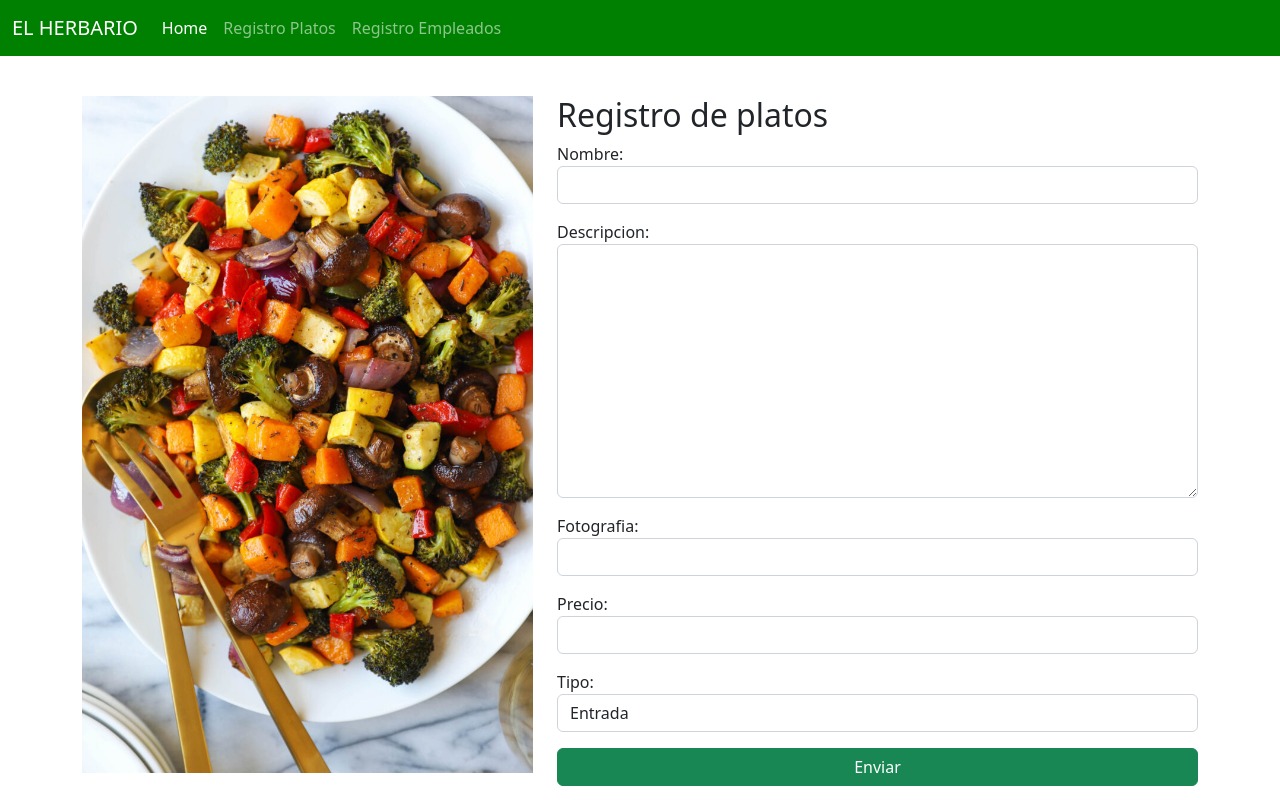
After one commit to AngieVarela/RestauranteSanji, a Django app: page /platos/ in a window 1280 px wide. The commit adds this page. Run offline with Django 4.2, Linux system fonts and the light colour scheme.

Commit message:
guardando avance NTS

```diff
--- a/config/config/urls.py
+++ b/config/config/urls.py
@@ -16,10 +16,12 @@ Including another URLconf
 from django.contrib import admin
 from django.urls import path
 
-from web.views import Home
+from web.views import Home, Platos, Empleados
 
 urlpatterns = [
     path('admin/', admin.site.urls),
 
-    path('', Home),
+    path('', Home, name='home'),
+    path('platos/', Platos, name='platos'),
+    path('empleados/', Empleados, name='empleados'),
 ]
--- /dev/null
+++ b/config/web/formularios/formularioplatos.py
@@ -0,0 +1,34 @@
+from django import forms
+
+class FormularioPlatos (forms.Form):
+
+    PLATOS=(
+        (1,'Entrada'),
+        (2,'Plato Fuerte'),
+        (3,'Postre'),
+    )
+
+    nombre=forms.CharField(
+        required=True,
+        max_length=5,
+        widget=forms.TextInput(attrs={'class': 'form-control mb-3'})
+    )
+    descripcion=forms.CharField(
+        required=False,
+        max_length=20,
+        widget=forms.Textarea(attrs={'class': 'form-control mb-3'})
+    )
+    fotografia=forms.CharField(
+        required=True,
+        widget=forms.TextInput(attrs={'class': 'form-control mb-3'})
+    )
+    precio=forms.CharField(
+        required=True,
+        max_length=20,
+        widget=forms.NumberInput(attrs={'class': 'form-control mb-3'})
+    )
+    tipo=forms.ChoiceField(
+        required=True,
+        widget=forms.Select(attrs={'class': 'form-control mb-3'}),
+        choices=PLATOS
+    )
--- a/config/web/templates/home.html
+++ b/config/web/templates/home.html
@@ -48,7 +48,7 @@
                             <div class="col-12 col-md-6 text-center">
                                 <img src="../static/img/vegetal_1.jpg" alt="vegetal_1" class="img-fluid w-100">
                                 <h2 class="fw-bold wow animate__animated animate__fadeInUp animate__slow">CATERING</h2>
-                                <p class="wow animate__animated animate__fadeInUp animate__slow"></pclass>>Lorem ipsum dolor sit amet, consectetur adipisicing elit. Laborum, sunt rem. Sapiente consequatur, doloribus dolore numquam cumque vel deleniti ullam, cupiditate eligendi reiciendis a eum ea? Odit placeat deserunt tenetur.</p>
+                                <p class="wow animate__animated animate__fadeInUp animate__slow"></pclass>Lorem ipsum dolor sit amet, consectetur adipisicing elit. Laborum, sunt rem. Sapiente consequatur, doloribus dolore numquam cumque vel deleniti ullam, cupiditate eligendi reiciendis a eum ea? Odit placeat deserunt tenetur.</p>
                             </div>
                             <div class="col-12 col-md-6 text-center">
                                 <img src="../static/img/vegetal_2.jpg" alt="vegetal_2" class="img-fluid w-100">
@@ -66,7 +66,7 @@
                 <div class="row justify-content-center p-5">
 
                     <div class="col-12 text-center text-white">
-                        <h2>Nuestros platos</h2>
+                        <h2 >Nuestros platos</h2>
                     </div>
                     <div class="col-12 col-md-3">
                         <img src="../static/img/plato1.jpg" alt="plato1" class="img-fluid w-100 wow animate__animated animate__fadeInLeft animate__slow zoom">
--- /dev/null
+++ b/config/web/templates/menuplatos.html
@@ -0,0 +1,38 @@
+<!DOCTYPE html>
+<html lang="en">
+<head>
+    <meta charset="UTF-8">
+    <meta http-equiv="X-UA-Compatible" content="IE=edge">
+    <meta name="viewport" content="width=device-width, initial-scale=1.0">
+    <title>Platos del menu</title>
+    <link href="https://cdn.jsdelivr.net/npm/bootstrap@5.2.2/dist/css/bootstrap.min.css" rel="stylesheet"
+        integrity="sha384-Zenh87qX5JnK2Jl0vWa8Ck2rdkQ2Bzep5IDxbcnCeuOxjzrPF/et3URy9Bv1WTRi" crossorigin="anonymous">
+    <link rel="stylesheet" href="../static/styles/estilosHome.css">
+    <link rel="stylesheet" href="https://cdnjs.cloudflare.com/ajax/libs/animate.css/4.1.1/animate.min.css">
+</head>
+<body>
+    <header>
+        {% include './shared/menu.html'%}
+    </header>
+
+    <br><br>
+
+    <main>
+        <div class="container mt-5">
+            <div class="row">
+                <div class="col-12 col-md-5">
+                    <img src="../static/img/vegetales.jpg" alt="vegetales" class="img-fluid w-100">
+                </div>
+                <div class="col-12 col-md-7">
+                    <h2>Registro de platos</h2>
+                    <form>
+                        {{formulario}}
+                        <button type="submit" class="btn btn-success w-100">Enviar</button>
+                    </form>
+                </div>
+            </div>
+        </div>
+    </main>
+
+</body>
+</html>
--- a/config/web/templates/shared/menu.html
+++ b/config/web/templates/shared/menu.html
@@ -1,22 +1,19 @@
 <nav class="navbar navbar-expand-lg menu navbar-dark fixed-top">
     <div class="container-fluid">
-      <a class="navbar-brand" href="#">Navbar</a>
+      <a class="navbar-brand" href="{% url 'home' %}">EL HERBARIO</a>
       <button class="navbar-toggler" type="button" data-bs-toggle="collapse" data-bs-target="#navbarNav" aria-controls="navbarNav" aria-expanded="false" aria-label="Toggle navigation">
         <span class="navbar-toggler-icon"></span>
       </button>
       <div class="collapse navbar-collapse" id="navbarNav">
         <ul class="navbar-nav">
           <li class="nav-item">
-            <a class="nav-link active" aria-current="page" href="#">Home</a>
+            <a class="nav-link active" aria-current="page" href="{% url 'home' %}">Home</a>
           </li>
           <li class="nav-item">
-            <a class="nav-link" href="#">Features</a>
+            <a class="nav-link" href="{% url 'platos' %}">Registro Platos</a>
           </li>
           <li class="nav-item">
-            <a class="nav-link" href="#">Pricing</a>
-          </li>
-          <li class="nav-item">
-            <a class="nav-link disabled">Disabled</a>
+            <a class="nav-link" href="{% url 'empleados' %}">Registro Empleados</a>
           </li>
         </ul>
       </div>
--- a/config/web/views.py
+++ b/config/web/views.py
@@ -1,7 +1,30 @@
+from importlib import import_module
 from django.shortcuts import render
+#from config.web.formularios.formularioempleados import FormularioEmpleados
+
+from web.formularios.formularioplatos import FormularioPlatos
+from web.formularios.formularioempleados import FormularioEmpleados
 
 # Create your views here.
 #TODAS LAS VISTAS SON FUNCIONES DE PYTHON
 
 def Home(request):
     return render(request,'home.html')
+
+def Platos(request):
+    #Esta vista utilizara un formulario django
+    #Debor crear un objeto de la clase FormularioPlatos()
+    formulario=FormularioPlatos()
+
+    #Creamos un diccionario para enviar el formulario al HTML(template)
+    data={
+        'formulario': formulario
+    }
+    return render(request, 'menuplatos.html', data)
+
+def Empleados(request):
+    formularioe=FormularioEmpleados()
+    data={
+        'formularioe': formularioe
+    }
+    return render(request, 'empleados.html', data)
```
Also changed, not shown: config/web/formularios/formularioempleados.py (added, +40 -0 lines), config/web/templates/empleados.html (added, +41 -0 lines), config/web/static/img/empleado.png (added), config/web/static/img/fondo.webp (added), config/web/static/img/fondoplatos.png (added), config/web/static/img/vegetales.jpg (added), config/web/static/styles/estilosHome.css (line endings or trailing spaces).
